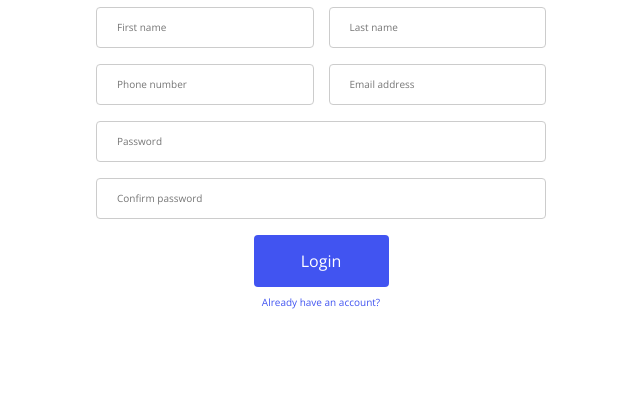
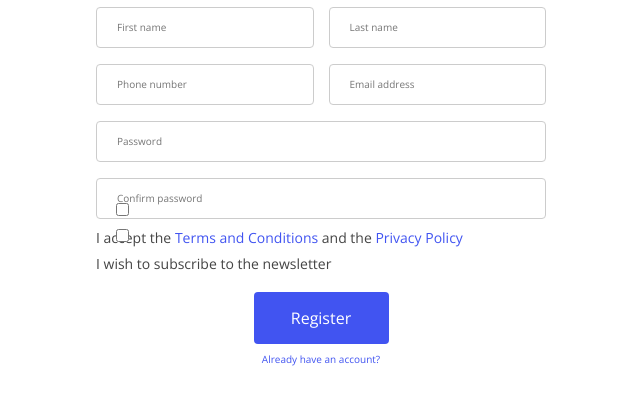
Before and after one commit to rafal-mokrzycki/invoicing-app, a Flask app: page /register in a window 1280 px wide. Shown: the part 134-539 px from the top of the page, without its empty margins (319-959 px from the left). Run offline with Flask 2, Linux system fonts and the light colour scheme; some libraries are stand-ins or nearby versions.

Commit message:
Add checkboxes in the registration form

```diff
--- a/static/assets/css/style.css
+++ b/static/assets/css/style.css
@@ -2463,3 +2463,14 @@ input[type=submit]:hover {
   background: #5969f3;
   color: #fff
 }
+
+.checkbox {
+  font-size: 14px;
+  text-align: left;
+}
+
+/* TODO minus percent */
+input[type=checkbox] {
+  width: 20%;
+  margin: -5%;
+}
--- a/templates/index.html
+++ b/templates/index.html
@@ -680,8 +680,8 @@
               <li><i class="bi bi-chevron-right"></i> <a href="#">Home</a></li>
               <li><i class="bi bi-chevron-right"></i> <a href="#about">About us</a></li>
               <li><i class="bi bi-chevron-right"></i> <a href="#pricing">Pricing</a></li>
-              <li><i class="bi bi-chevron-right"></i> <a href="#">Terms of service</a></li>
-              <li><i class="bi bi-chevron-right"></i> <a href="#">Privacy policy</a></li>
+              <li><i class="bi bi-chevron-right"></i> <a href="/terms-and-coditions">Terms and Conditions</a></li>
+              <li><i class="bi bi-chevron-right"></i> <a href="/privacy-policy">Privacy Policy</a></li>
             </ul>
           </div>
 
--- a/templates/register.html
+++ b/templates/register.html
@@ -28,7 +28,6 @@
 
 <body>
     <section id="register" class="register d-flex align-items-center">
-
         <div class="container">
             <h1>Please register</h1>
             <br>
@@ -69,8 +68,17 @@
                         <input type="password" placeholder="Confirm password" name="password"
                             value="{{ request.form.password }}" required>
                     </div>
+                    <div class="checkbox col-lg-12 ">
+                        <input type="checkbox" id="terms-and-conditions" value="{{ request.form.password }}" required>I
+                        accept the <a href="/terms-and-conditions" target="_blank">Terms and Conditions</a> and the <a
+                            href="/privacy-policy" target="_blank">Privacy Policy</a>
+                    </div>
+                    <div class="checkbox col-lg-12 ">
+                        <input type="checkbox" id="newsletter" value="{{ request.form.password }}">I wish to subscribe
+                        to the newsletter
+                    </div>
                     <div class="feature-box col-lg-12 ">
-                        <input class="btn btn-default" type="submit" value="Login">
+                        <input class="btn btn-default" type="submit" value="Register">
                     </div>
                     <div class="feature-box col-lg-12 ">
                         <a href="/login">Already have an account?</a>
```
Also changed, not shown: static/assets/img/asterisk.jpg (added).
